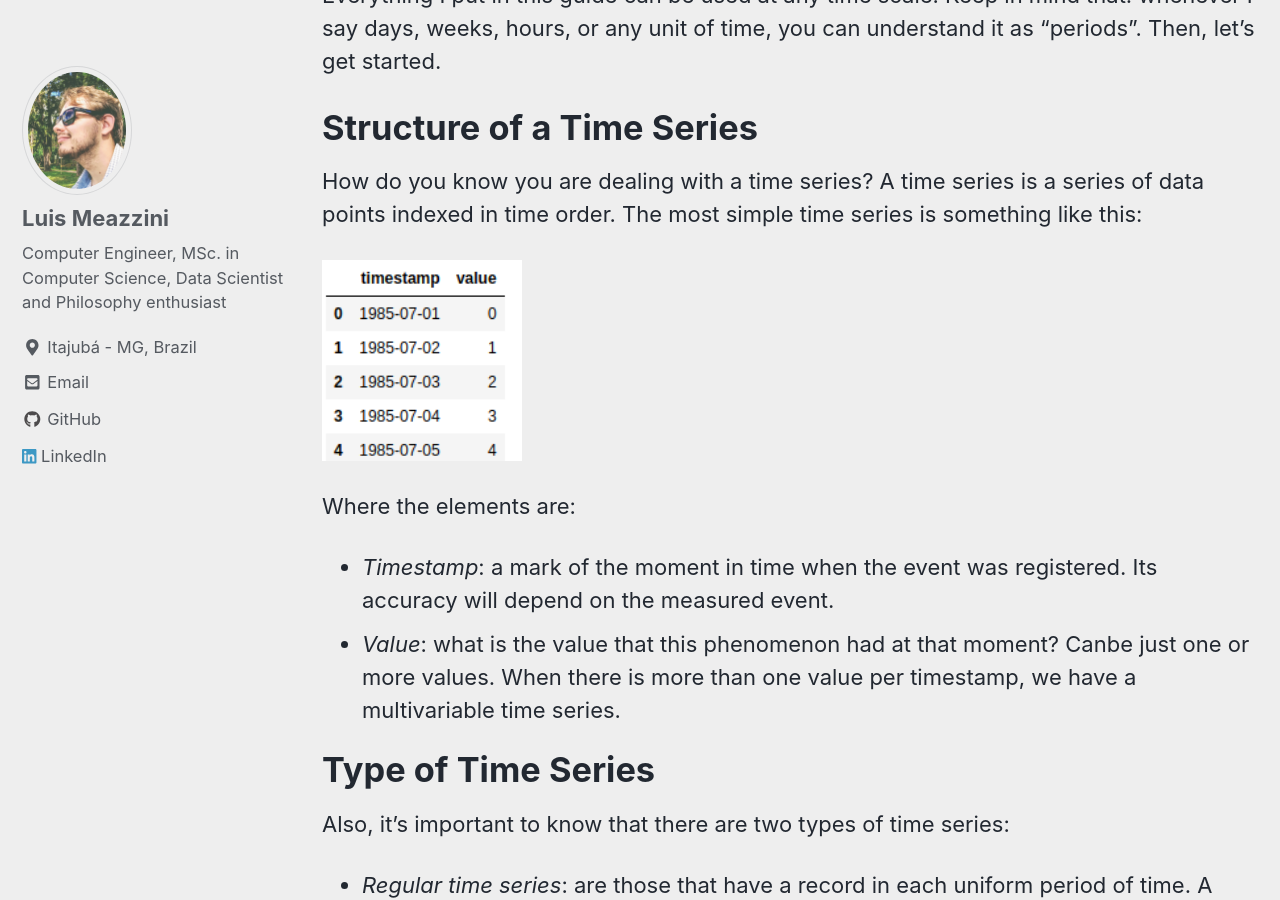
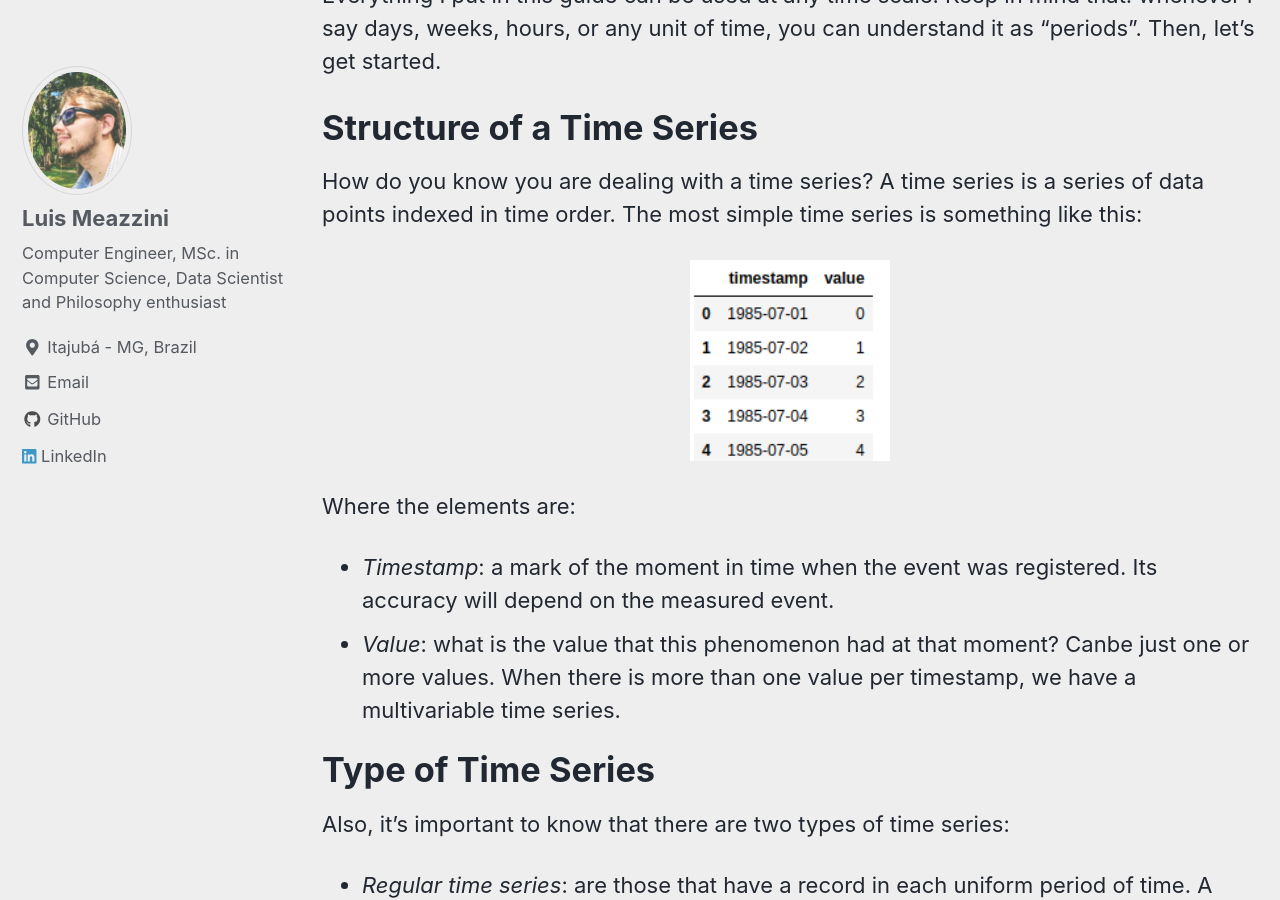
Before and after one commit to lmeazzini/lmeazzini.github.io, a Jekyll site: the page built from _posts/2020-01-20-Everything-time-series.md, in a window 1280 px wide and 900 px high, scrolled down 502 px. Built offline with Jekyll 4.4.1, drawn with Linux system fonts in a browser that asks for light colours; cached includes are drawn as plain includes; nearby versions of some CDN libraries.

Commit message:
center img tst

```diff
--- a/_posts/2020-01-20-Everything-time-series.md
+++ b/_posts/2020-01-20-Everything-time-series.md
@@ -19,7 +19,9 @@ Everything I put in this guide can be used at any time scale. Keep in mind that:
 
 How do you know you are dealing with a time series? A time series is a series of data points indexed in time order. The most simple time series is something like this:
 
-<img align="center" src="{{ site.url }}{{ site.baseurl }}/images/everything-time-series/simple-ts.png" alt="Simple time series" style="width: 200px;">
+<p align="center">
+<img src="{{ site.url }}{{ site.baseurl }}/images/everything-time-series/simple-ts.png" alt="Simple time series" style="width: 200px;">
+</p>
 
 Where the elements are:
 - *Timestamp*: a mark of the moment in time when the event was registered. Its accuracy will depend on the measured event.
```
